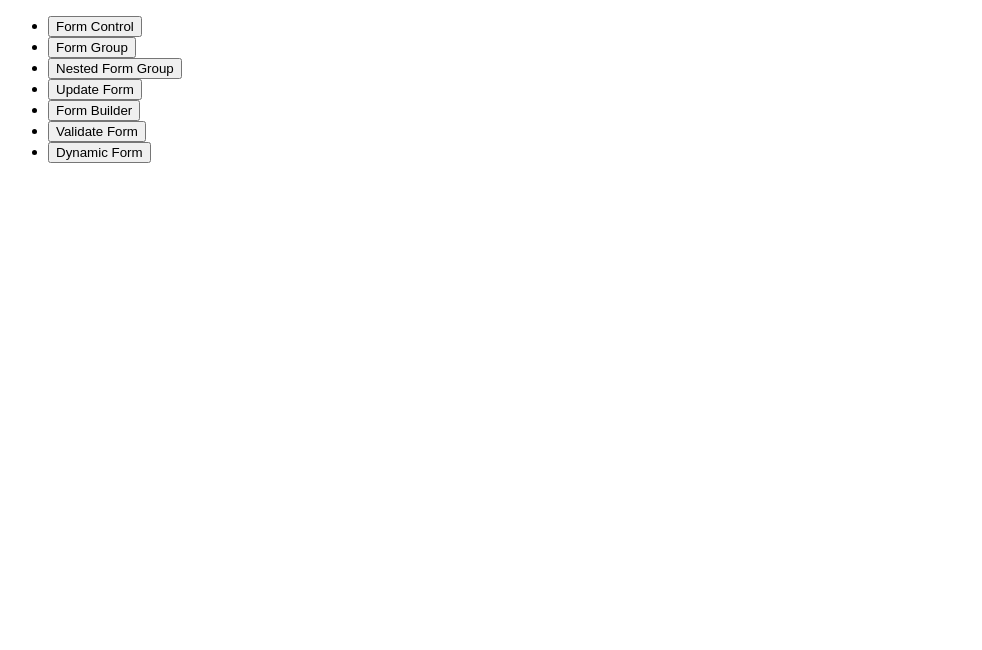
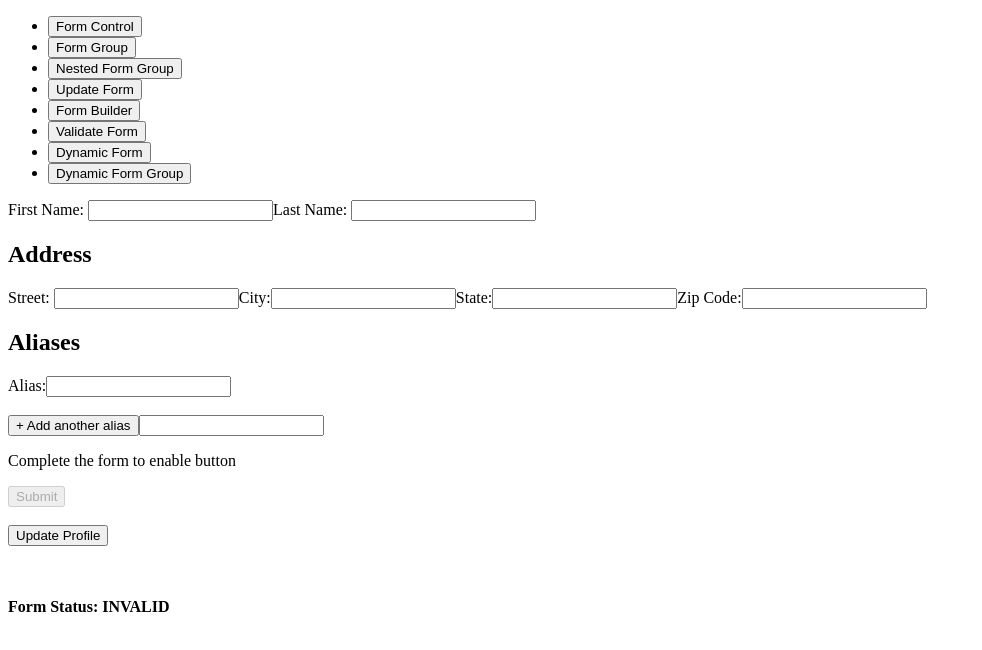
Before and after one commit to Florian935/angular-form-demo, an Angular app: page /dynamic-form-group in a window 1280 px wide. Before the commit this address led to /. Shown: the top 650 px of the page, without its empty margins (0-982 px from the left). Built offline with nearby package versions, Linux system fonts and the light colour scheme.

Commit message:
Feat: added demo of dynamic form with group method and control name

```diff
--- a/src/app/app-routing.module.ts
+++ b/src/app/app-routing.module.ts
@@ -51,6 +51,13 @@ const routes: Routes = [
                 (m) => m.DynamicFormModule
             ),
     },
+    {
+        path: 'dynamic-form-group',
+        loadChildren: () =>
+            import('./pages/dynamic-form-group/dynamic-form-group.module').then(
+                (m) => m.DynamicFormGroupModule
+            ),
+    },
 ];
 
 @NgModule({
--- a/src/app/app.component.html
+++ b/src/app/app.component.html
@@ -8,5 +8,10 @@
     <li><button [routerLink]="['form-builder']">Form Builder</button></li>
     <li><button [routerLink]="['validate-form']">Validate Form</button></li>
     <li><button [routerLink]="['dynamic-form']">Dynamic Form</button></li>
+    <li>
+        <button [routerLink]="['dynamic-form-group']">
+            Dynamic Form Group
+        </button>
+    </li>
 </ul>
 <router-outlet></router-outlet>
--- /dev/null
+++ b/src/app/pages/dynamic-form-group/dynamic-form-group-routing.module.ts
@@ -0,0 +1,11 @@
+import { NgModule } from '@angular/core';
+import { RouterModule, Routes } from '@angular/router';
+import { DynamicFormGroupComponent } from './dynamic-form-group.component';
+
+const routes: Routes = [{ path: '', component: DynamicFormGroupComponent }];
+
+@NgModule({
+    imports: [RouterModule.forChild(routes)],
+    exports: [RouterModule],
+})
+export class DynamicFormGroupRoutingModule {}
--- /dev/null
+++ b/src/app/pages/dynamic-form-group/dynamic-form-group.component.html
@@ -0,0 +1,49 @@
+<form [formGroup]="profileForm" (ngSubmit)="onSubmit()">
+    <label for="first-name">First Name: </label>
+    <input id="first-name" type="text" formControlName="firstName" />
+
+    <label for="last-name">Last Name: </label>
+    <input id="last-name" type="text" formControlName="lastName" />
+
+    <div formGroupName="address">
+        <h2>Address</h2>
+
+        <label for="street">Street: </label>
+        <input id="street" type="text" formControlName="street" />
+
+        <label for="city">City:</label>
+        <input id="city" type="text" formControlName="city" />
+
+        <label for="state">State:</label>
+        <input id="state" type="text" formControlName="state" />
+
+        <label for="zip">Zip Code:</label>
+        <input id="zip" type="text" formControlName="zip" />
+    </div>
+
+    <div formGroupName="aliases">
+        <h2>Aliases</h2>
+
+        <div *ngFor="let control of getKeysOfObject(dynamicControls.controls)">
+            <label [for]="control">{{ control | customtitlecase }}:</label>
+            <input [id]="control" type="text" [formControlName]="control" />
+        </div>
+        <br />
+        <button type="button" (click)="addAlias(input.value)">
+            + Add another alias
+        </button>
+        <input #input />
+    </div>
+
+    <p>Complete the form to enable button</p>
+    <button type="submit" [disabled]="!profileForm.valid">Submit</button>
+</form>
+<br />
+<div>
+    <button (click)="updateProfile()">Update Profile</button>
+</div>
+<br />
+<br />
+<p>
+    <strong>Form Status: {{ profileForm.status }}</strong>
+</p>
--- /dev/null
+++ b/src/app/pages/dynamic-form-group/dynamic-form-group.component.ts
@@ -0,0 +1,63 @@
+import { Component, OnInit } from '@angular/core';
+import {
+    FormBuilder,
+    FormControl,
+    FormGroup,
+    Validators,
+} from '@angular/forms';
+
+@Component({
+    selector: 'app-dynamic-form-group',
+    templateUrl: './dynamic-form-group.component.html',
+    styleUrls: ['./dynamic-form-group.component.scss'],
+})
+export class DynamicFormGroupComponent implements OnInit {
+    profileForm!: FormGroup;
+
+    constructor(private _formBuilder: FormBuilder) {}
+
+    ngOnInit(): void {
+        this.profileForm = this._formBuilder.group({
+            firstName: ['', [Validators.required]],
+            lastName: [''],
+            address: this._formBuilder.group({
+                street: [''],
+                city: [''],
+                state: [''],
+                zip: [''],
+            }),
+            aliases: this._formBuilder.group({
+                alias: [''],
+            }),
+        });
+
+        this.profileForm.valueChanges.subscribe(console.log);
+    }
+
+    get dynamicControls(): FormGroup {
+        return this.profileForm.get('aliases') as FormGroup;
+    }
+
+    getKeysOfObject(object: any): any {
+        return Object.keys(object);
+    }
+
+    addAlias(name: string): void {
+        if (name) {
+            this.dynamicControls.addControl(name, new FormControl(''));
+        }
+    }
+
+    onSubmit(): void {
+        console.log(this.profileForm.value);
+    }
+
+    updateProfile(): void {
+        this.profileForm.patchValue({
+            firstName: 'Toto',
+            address: {
+                street: '500 Street Food',
+            },
+        });
+    }
+}
--- /dev/null
+++ b/src/app/shared/custom-title-case.pipe.ts
@@ -0,0 +1,10 @@
+import { Pipe, PipeTransform } from '@angular/core';
+
+@Pipe({
+    name: 'customtitlecase',
+})
+export class CustomTitleCasePipe implements PipeTransform {
+    transform(value: string): string {
+        return `${value.charAt(0).toUpperCase()}${value.slice(1)}`;
+    }
+}
```
Also changed, not shown: src/app/pages/dynamic-form-group/dynamic-form-group.module.ts (added, +18 -0 lines), src/app/shared/shared.module.ts (added, +10 -0 lines), src/app/pages/dynamic-form-group/dynamic-form-group.component.scss (added), 2 other files (tests, documents, lock files or other folders).
